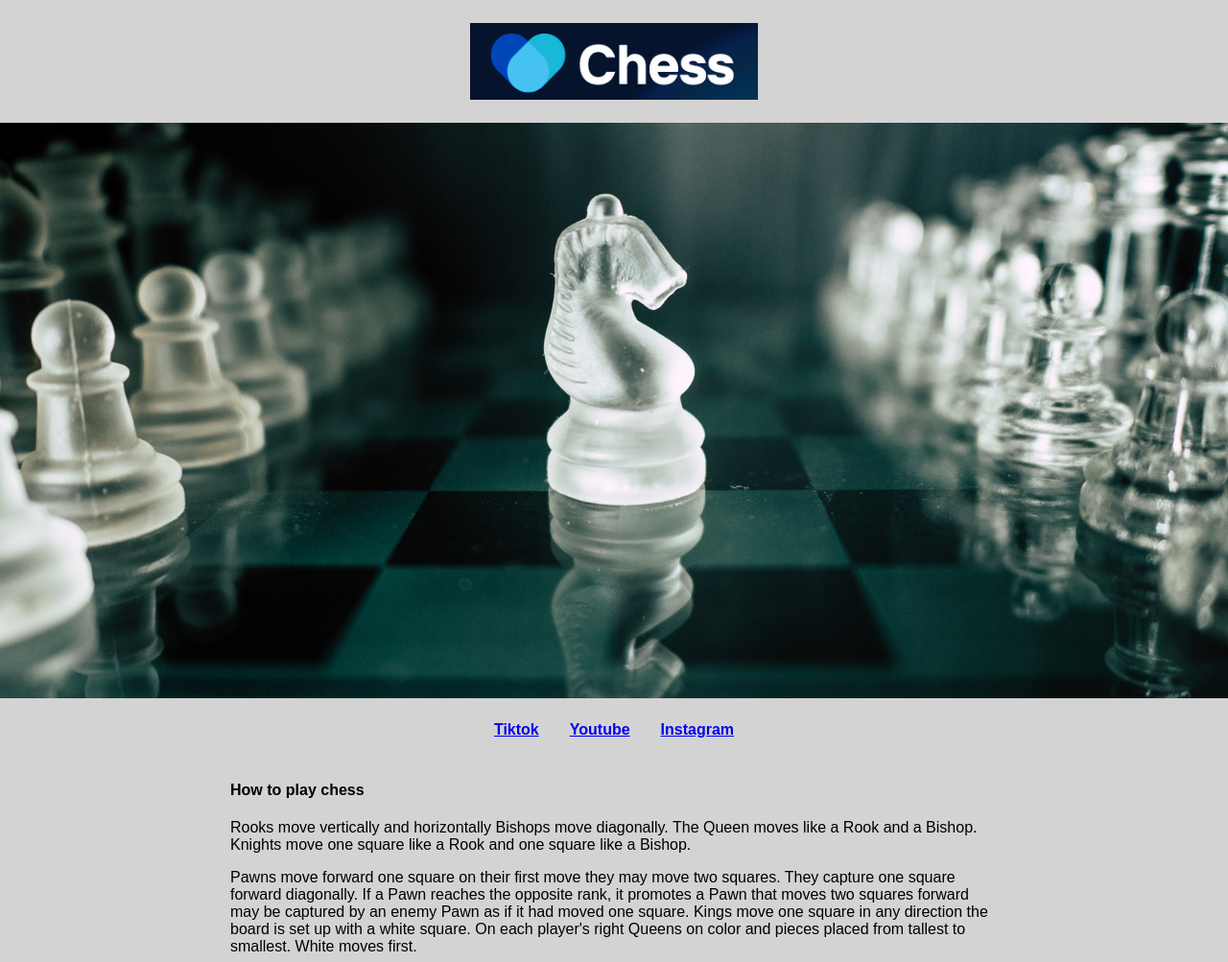
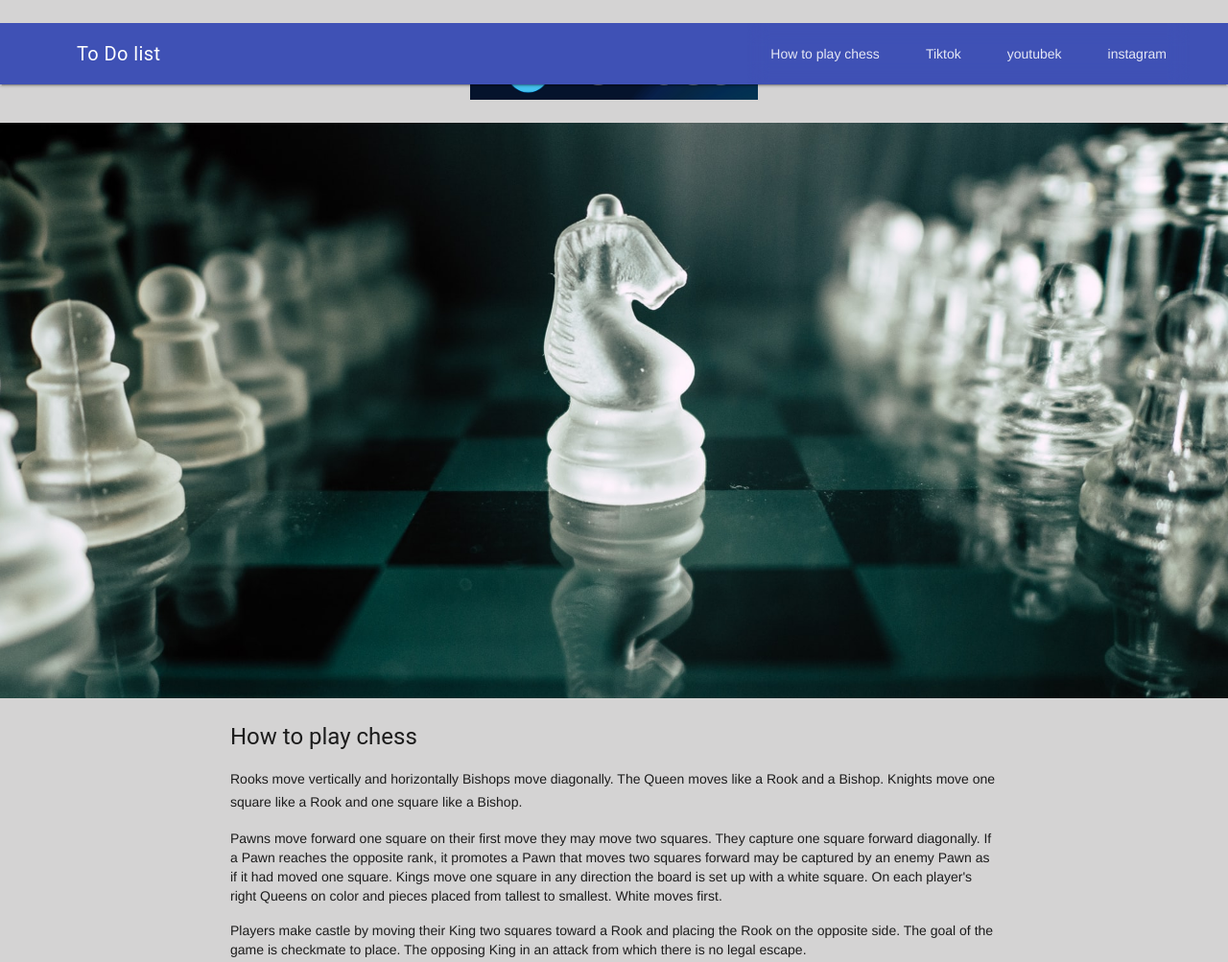
Before and after one commit to Aymanap2022/website, a plain HTML site: page index.html in a window 1280 px wide. Shown: the top 1003 px of the page at 96% size. Drawn offline with nearby package versions, Linux system fonts and the light colour scheme; a script that the page names is missing.

Commit message:
Ich habe eine to do liste eingefügt.

```diff
--- a/index.html
+++ b/index.html
@@ -1,4 +1,74 @@
 <html>
+
+    <script>
+
+        function addTodo() {
+
+            todolist.innerHTML += `
+            <li class="mdl-list__item">
+              <span class="mdl-list__item-primary-content">
+                <i class="material-icons  mdl-list__item-avatar">label</i>
+                ${todofield.value}
+              </span>
+              <span class="mdl-list__item-secondary-action">
+                <label class="mdl-checkbox mdl-js-checkbox mdl-js-ripple-effect" for="list-checkbox-1">
+                  <input type="checkbox" id="list-checkbox-1" class="mdl-checkbox__input" checked />
+                </label>
+              </span>
+            </li>
+        `;
+
+        todofield.value =""
+        }
+
+        </script>
+          </head>
+          <body>
+              <!-- Always shows a header, even in smaller screens. (TO Do Liste=zwei mal)-->
+       <div class="mdl-layout mdl-js-layout mdl-layout--fixed-header">
+           <header class="mdl-layout__header">
+             <div class="mdl-layout__header-row">
+               <!-- Title -->
+               <span class="mdl-layout-title">To Do list</span>
+               <!-- Add spacer, to align navigation to the right -->
+               <div class="mdl-layout-spacer"></div>
+               <!-- Navigation. We hide it in small screens. -->
+               <nav class="mdl-navigation mdl-layout--large-screen-only">
+                <a class="mdl-navigation__link" href="">How to play chess</a>
+                 <a class="mdl-navigation__link" href="">Tiktok</a>
+                 <a class="mdl-navigation__link" href="">youtubek</a>
+                 <a class="mdl-navigation__link" href="">instagram</a>
+
+               </nav>
+             </div>
+           </header>
+           <div class="mdl-layout__drawer">
+             <span class="mdl-layout-title">To Do list</span>
+             <nav class="mdl-navigation">
+                <a class="mdl-navigation__link" href="">How to play chess</a>
+               <a class="mdl-navigation__link" href="">Tiktok</a>
+               <a class="mdl-navigation__link" href="">youtube</a>
+               <a class="mdl-navigation__link" href="">instagram</a>
+
+             </nav>
+           </div>
+           <main class="mdl-layout__content">
+             <div class="page-content"><!-- Your content goes here -->
+               <!-- Textfield with Floating Label (To Do einfügen, )-->
+
+
+
+         <ul class="demo-list-control mdl-list" id="todolist">
+
+         </ul>
+
+           </div>
+           </main>
+         </div>
+
+          </body>
+          </html>
+
     <head>
 
         <title>website for chess</title>
@@ -6,6 +76,11 @@
         <meta name="viewport" content="width=device-width, initial-scale" />
         <meta name="description" content="This page is for play chess and how to play chess" />
         <link rel="stylesheet" type="text/css" href="styles.css" />
+
+        <link rel="stylesheet" href="https://fonts.googleapis.com/icon?family=Material+Icons">
+        <link rel="stylesheet" href="https://code.getmdl.io/1.3.0/material.indigo-pink.min.css">
+        <script defer src="https://code.getmdl.io/1.3.0/material.min.js"></script>
+
     </head>
 
     <body>
@@ -22,14 +97,7 @@
             src="tesser.jpg"
             alt="chess figure" />
         </div>
-        <nav>
-            <ul class="mitte">
-                <li><a href="/#tiktok">Tiktok</a></li>
-                <li><a href="/#youtube">Youtube</a></li>
-                <li><a href="/#instagram">Instagram</a></li>
 
-            </ul>
-        </nav>
 
         <section id="How to play chess">
             <h4>How to play chess</h4>
```
